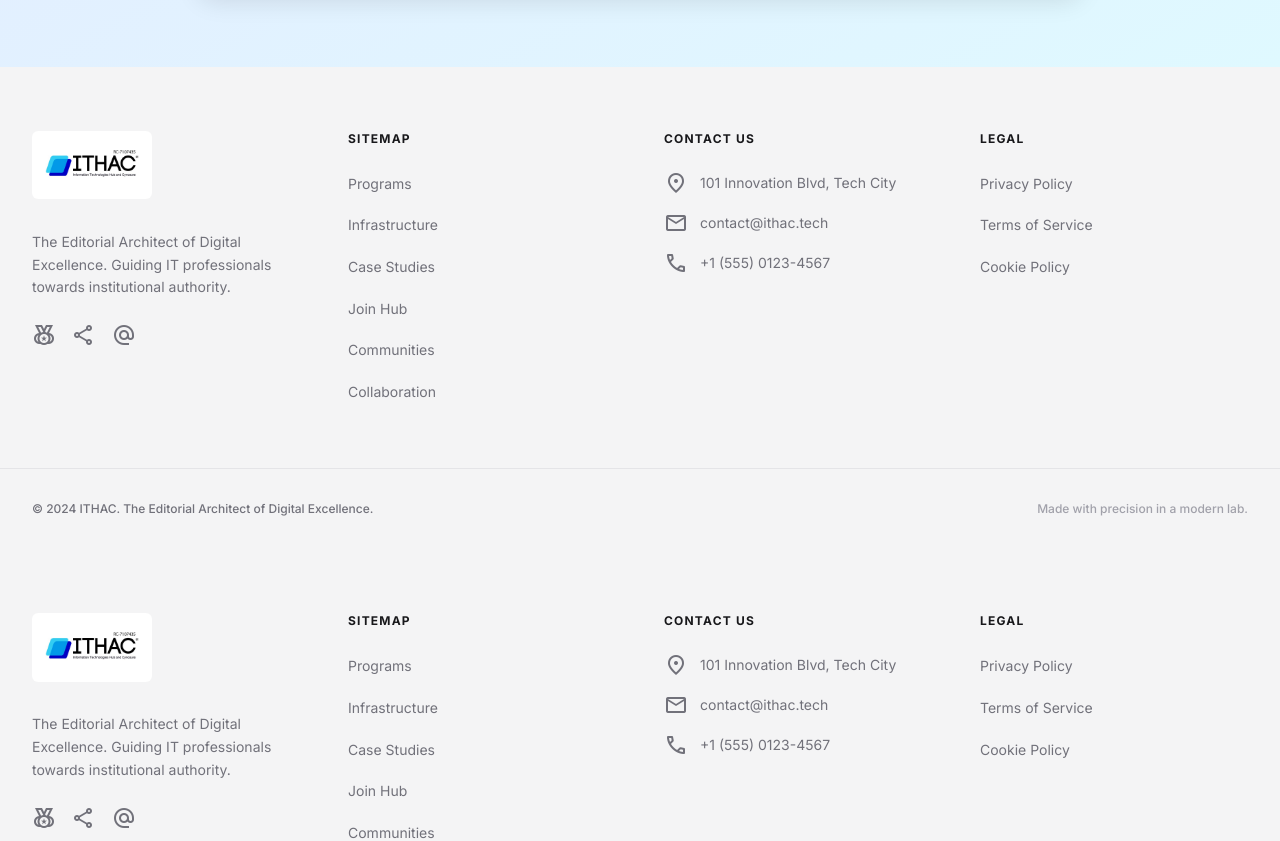
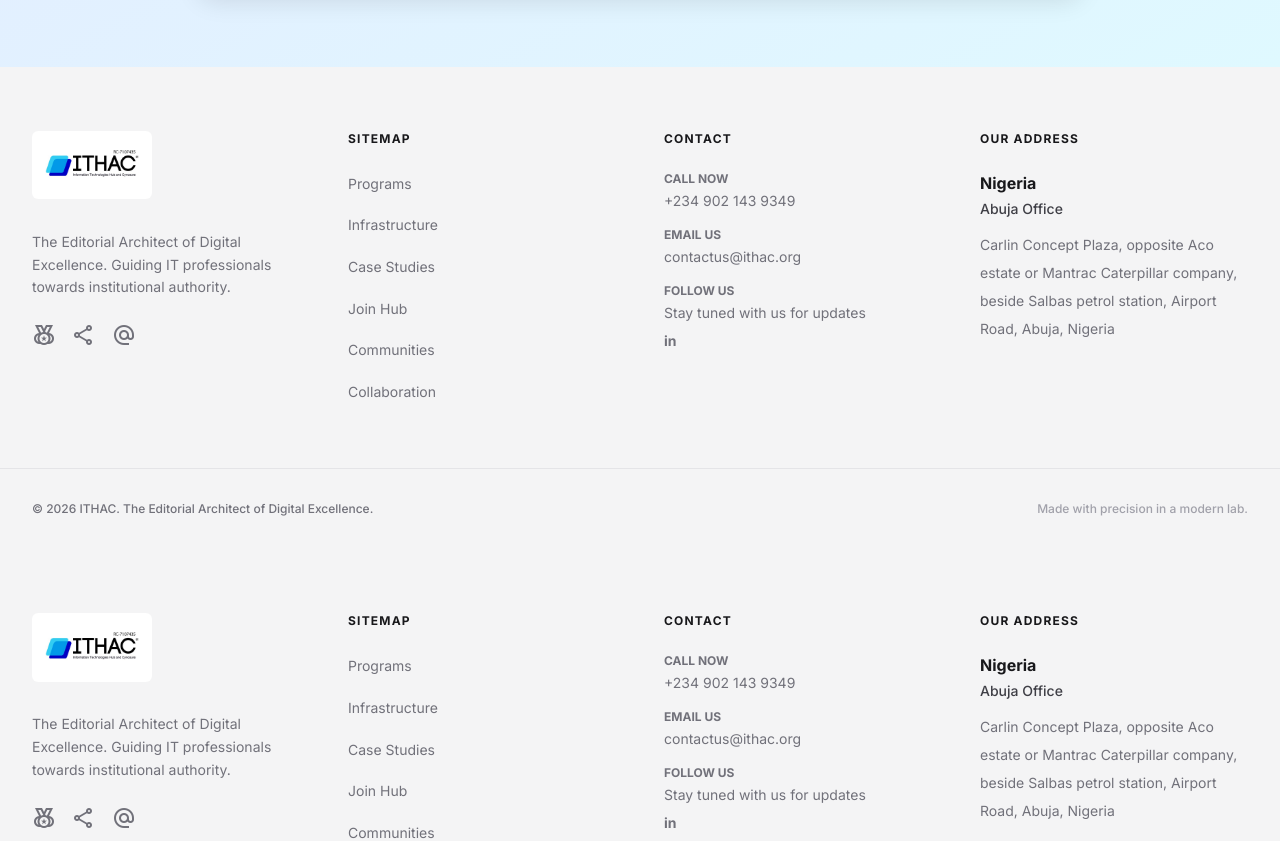
Before and after one commit to Amee-design/ithac-website, a Next.js app: page /blog in a window 1280 px wide. Shown: the part 4200-5041 px from the top of the page. Built offline with nearby package versions, Linux system fonts and the light colour scheme.

Commit message:
feat: implement about page components and structure including AboutHero, VisionMission, and WhyChooseITHAC sections

```diff
--- a/src/components/Footer.tsx
+++ b/src/components/Footer.tsx
@@ -40,34 +40,39 @@ const Footer = () => {
         </div>
         {/* Contact */}
         <div className="space-y-6">
-          <h5 className="font-label uppercase tracking-widest text-xs font-bold text-zinc-900 dark:text-white">Contact Us</h5>
+          <h5 className="font-label uppercase tracking-widest text-xs font-bold text-zinc-900 dark:text-white">Contact</h5>
           <ul className="space-y-4">
-            <li className="flex items-center gap-3 text-zinc-500 text-sm">
-              <span className="material-symbols-outlined text-sm">location_on</span>
-              101 Innovation Blvd, Tech City
+            <li className="flex flex-col gap-1 text-zinc-500 text-sm">
+              <span className="font-bold text-xs uppercase">Call Now</span>
+              +234 902 143 9349
             </li>
-            <li className="flex items-center gap-3 text-zinc-500 text-sm">
-              <span className="material-symbols-outlined text-sm">mail</span>
-              contact@ithac.tech
+            <li className="flex flex-col gap-1 text-zinc-500 text-sm">
+              <span className="font-bold text-xs uppercase">Email Us</span>
+              contactus@ithac.org
             </li>
-            <li className="flex items-center gap-3 text-zinc-500 text-sm">
-              <span className="material-symbols-outlined text-sm">call</span>
-              +1 (555) 0123-4567
+            <li className="flex flex-col gap-1 text-zinc-500 text-sm">
+              <span className="font-bold text-xs uppercase">Follow Us</span>
+              Stay tuned with us for updates
+              <div className="flex gap-2 mt-1">
+                 <a href="#!" className="text-zinc-500 hover:text-blue-700 transition-colors font-bold">in</a>
+              </div>
             </li>
           </ul>
         </div>
-        {/* Legal */}
+        {/* Address */}
         <div className="space-y-6">
-          <h5 className="font-label uppercase tracking-widest text-xs font-bold text-zinc-900 dark:text-white">Legal</h5>
+          <h5 className="font-label uppercase tracking-widest text-xs font-bold text-zinc-900 dark:text-white">Our Address</h5>
           <ul className="space-y-4">
-            <li><Link className="text-zinc-500 hover:underline decoration-blue-500 decoration-2 underline-offset-4 text-sm" href="#!">Privacy Policy</Link></li>
-            <li><Link className="text-zinc-500 hover:underline decoration-blue-500 decoration-2 underline-offset-4 text-sm" href="#!">Terms of Service</Link></li>
-            <li><Link className="text-zinc-500 hover:underline decoration-blue-500 decoration-2 underline-offset-4 text-sm" href="#!">Cookie Policy</Link></li>
+            <li className="flex flex-col gap-1 text-zinc-500 text-sm">
+              <span className="font-bold text-base text-zinc-900 dark:text-zinc-200">Nigeria</span>
+              <span className="font-medium text-zinc-700 dark:text-zinc-300">Abuja Office</span>
+              <span className="leading-loose mt-2">Carlin Concept Plaza, opposite Aco estate or Mantrac Caterpillar company, beside Salbas petrol station, Airport Road, Abuja, Nigeria</span>
+            </li>
           </ul>
         </div>
       </div>
       <div className="border-t border-zinc-200 dark:border-zinc-800 py-8 max-w-7xl mx-auto px-8 flex flex-col md:flex-row justify-between items-center gap-4">
-        <div className="text-zinc-500 text-xs font-medium">© 2024 ITHAC. The Editorial Architect of Digital Excellence.</div>
+        <div className="text-zinc-500 text-xs font-medium">© 2026 ITHAC. The Editorial Architect of Digital Excellence.</div>
         <div className="flex gap-6">
           <span className="text-zinc-400 text-xs font-medium">Made with precision in a modern lab.</span>
         </div>
--- a/src/components/about/AboutHero.tsx
+++ b/src/components/about/AboutHero.tsx
@@ -60,9 +60,7 @@ const AboutHero = () => {
             variant="body"
             className="text-white/90 max-w-2xl mx-auto text-xl leading-relaxed"
           >
-            Information Technologies Hub and Cynosure (ITHAC) stands at the
-            forefront of Africa's digital transformation, cultivating
-            innovation, creativity, and entrepreneurship across the continent.
+            Information Technologies Hub and Cynosure (ITHAC) is cultivating a nurturing and synergistic environment that fosters information technology product and service creation and support. We envision becoming the go-to destination for the people of Ondo state and Nigeria at large seeking to gain digital skills, have access to top-notched infrastructures utilization and entrepreneurs aiming to transform their ideas into successful digital ventures. Our aim is to establish an ecosystem that nurtures creativity, collaboration, and entrepreneurship, allowing individuals to flourish and make a meaningful, long-lasting difference in the world. ITHAC embraces the convergence of technology, creativity, and business with our commitment to excellence, innovation, and partnership, we support organizations and individuals to realize their vision towards making a lasting impact on the digital landscape.
           </Typography>
         </motion.div>
       </Container>
--- a/src/components/about/VisionMission.tsx
+++ b/src/components/about/VisionMission.tsx
@@ -10,14 +10,14 @@ const VisionMission = () => {
       icon: Eye,
       title: "Our Vision",
       content:
-        "To be Africa's leading technology hub and cynosure, inspiring a generation of digital innovators who will transform the continent through cutting-edge technology and entrepreneurial excellence.",
+        "The vision is to cultivate a dynamic and nurturing collective of individuals who wholeheartedly embrace the convergence of technology and the arts.",
       gradient: "from-ithac-blue to-ithac-purple",
     },
     {
       icon: Target,
       title: "Our Mission",
       content:
-        "To cultivate innovation, creativity, and entrepreneurship across Africa by providing world-class technology education, fostering strategic partnerships, and building solutions that address real-world challenges.",
+        "The mission is to facilitate accessibility to cutting-edge technology, nurture the spirit of entrepreneurialism, extend comprehensive training and educational prospects, and establish a collaborative environment for esteemed individuals in the realms of technology and creative enterprises.",
       gradient: "from-ithac-emerald to-ithac-blue-dark",
     },
     {
--- a/src/components/services/WhyChooseITHAC.tsx
+++ b/src/components/services/WhyChooseITHAC.tsx
@@ -8,9 +8,8 @@ const WhyChooseITHAC = () => {
   const pillars = [
     {
       icon: Trophy,
-      title: "Proven Excellence",
-      description:
-        "Award-winning solutions with a track record of successful project deliveries across Africa.",
+      title: "Comprehensive Startup Incubation",
+      description: "Nurturing, guiding, and maintaining the productivity of ventures centered on technology.",
       stats: "95% Client Satisfaction",
       features: [
         "Industry-recognized expertise",
@@ -22,9 +21,8 @@ const WhyChooseITHAC = () => {
     },
     {
       icon: Users,
-      title: "Expert Team",
-      description:
-        "Highly skilled professionals with deep expertise in cutting-edge technologies and African market insights.",
+      title: "Mentoring and Workshops",
+      description: "Empowering businesses and individuals to refine creative ideas.",
       stats: "50+ Technical Experts",
       features: [
         "Certified professionals",
@@ -36,9 +34,8 @@ const WhyChooseITHAC = () => {
     },
     {
       icon: Zap,
-      title: "Rapid Innovation",
-      description:
-        "Agile methodologies and modern technologies to deliver solutions faster and more efficiently.",
+      title: "Access to Funding Opportunities",
+      description: "Building a strong foundation for sustainable growth using information technology.",
       stats: "50% Faster Delivery",
       features: [
         "Agile development process",
@@ -50,9 +47,8 @@ const WhyChooseITHAC = () => {
     },
     {
       icon: Globe,
-      title: "African Focus",
-      description:
-        "Deep understanding of African challenges with solutions designed for local contexts and global standards.",
+      title: "Network of Industry Experts",
+      description: "Connect with professionals to enhance your ventures.",
       stats: "15 Countries Served",
       features: [
         "Local context understanding",
```
Also changed, not shown: src/app/about-us/page.tsx (+7 -10 lines), src/app/page.tsx (+29 -13 lines).
